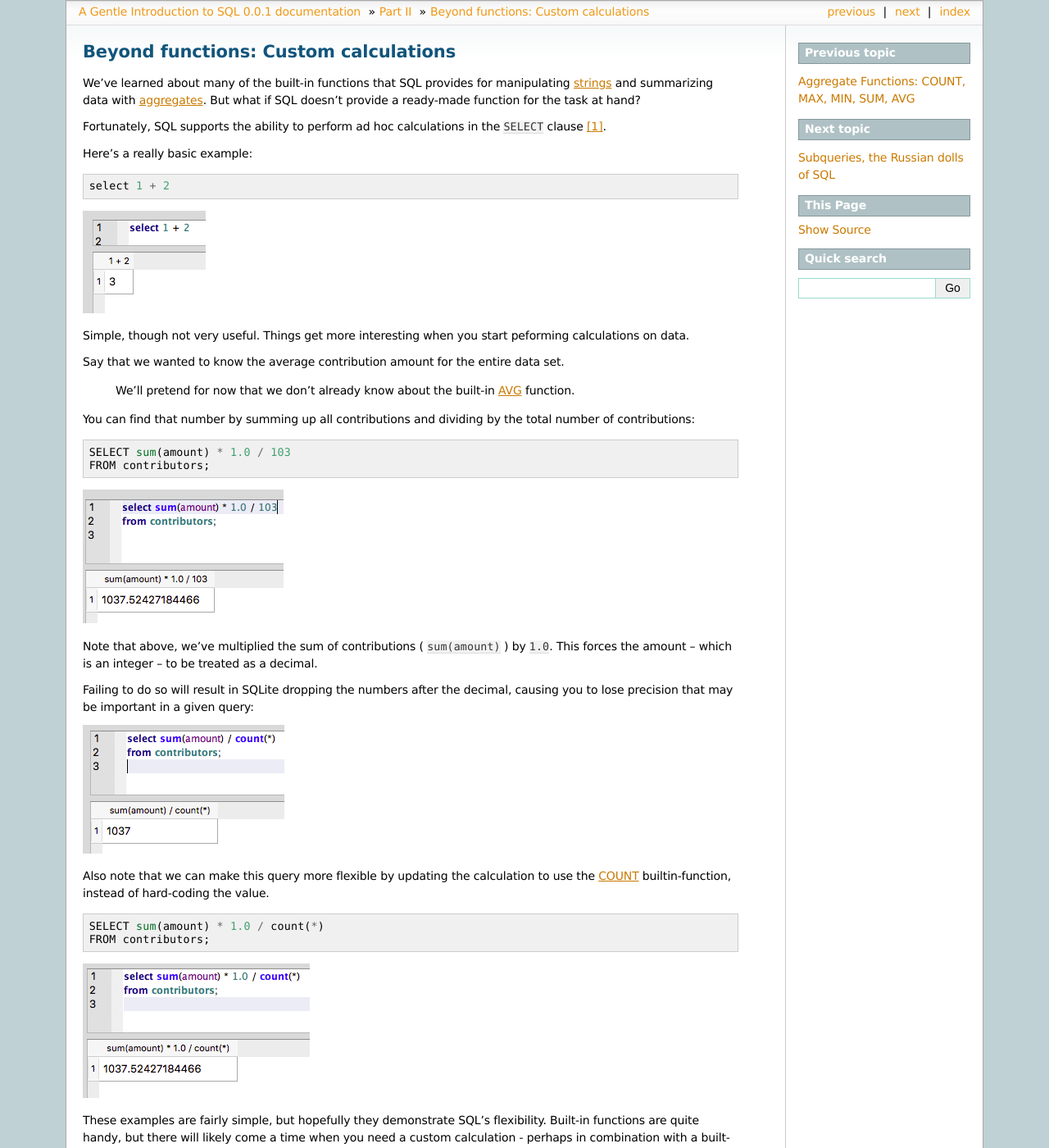
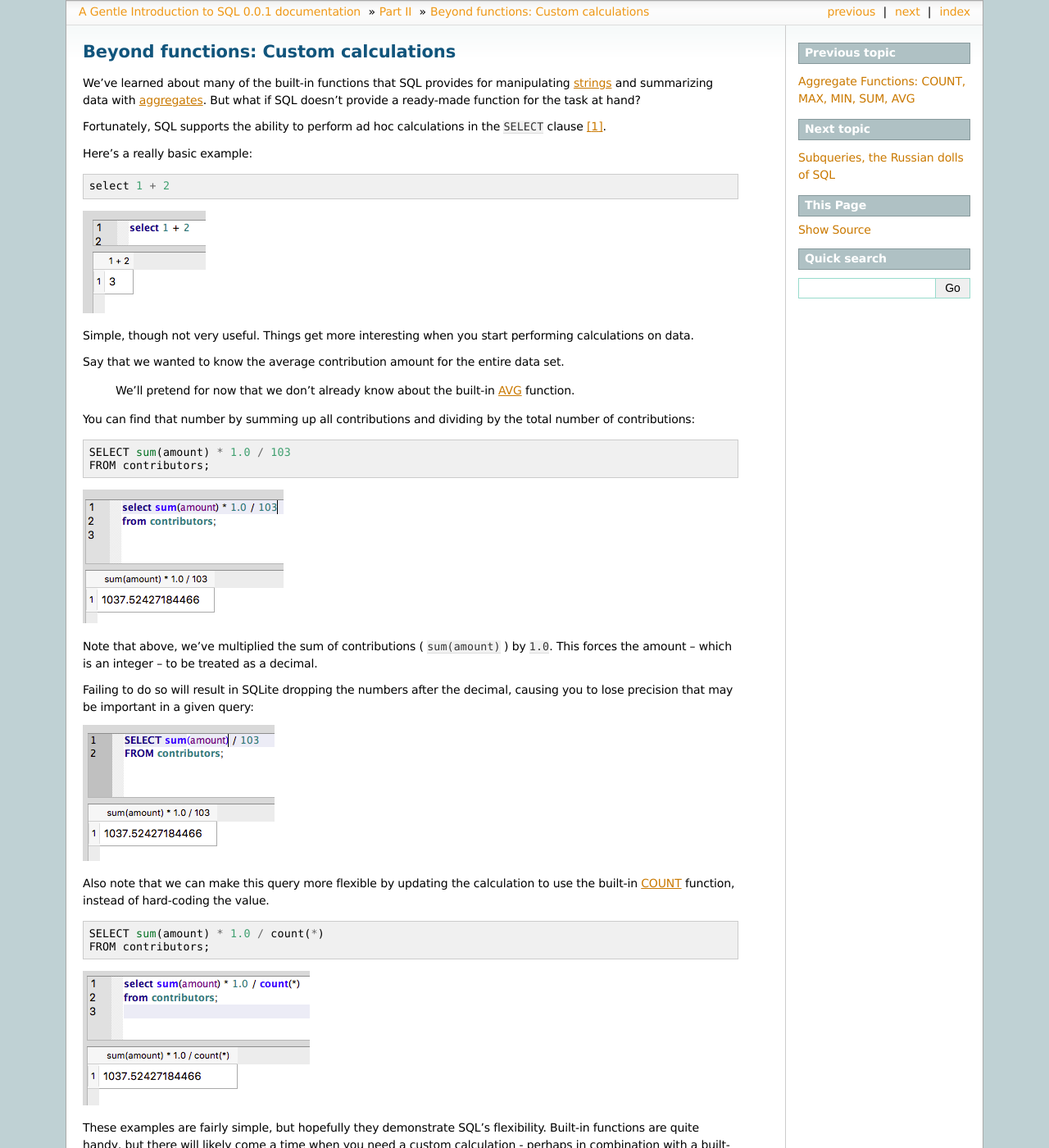
Before and after one commit to zstumgoren/gentle-intro-to-sql, a Sphinx documentation site: the page built from docs/part2/select-calculations.rst, in a window 1280 px wide and 1400 px high. Shown: the whole window at 82% size. Built offline with Sphinx 7.4.7, drawn with Linux system fonts in a browser that asks for light colours; pages that are not in the unit, such as notebooks, are missing from menus.

Commit message:
Fixes for select clause calculations section

```diff
--- a/docs/part2/select-calculations.rst
+++ b/docs/part2/select-calculations.rst
@@ -18,7 +18,7 @@ Here's a really basic example:
 |one_plus_two|
 
 Simple, though not very useful. Things get more interesting
-when you start peforming calculations on data.
+when you start performing calculations on data.
 
 Say that we wanted to know the average contribution amount for the entire data set.
 
@@ -45,7 +45,7 @@ causing you to lose precision that may be important in a given query:
 |avg_non_decimal|
 
 Also note that we can make this query more flexible by updating
-the calculation to use the :ref:`COUNT <count>` builtin-function,
+the calculation to use the built-in :ref:`COUNT <count>` function,
 instead of hard-coding the value.
 
 ::
```
Also changed, not shown: docs/_static/part2/avg_non_decimal.png.
